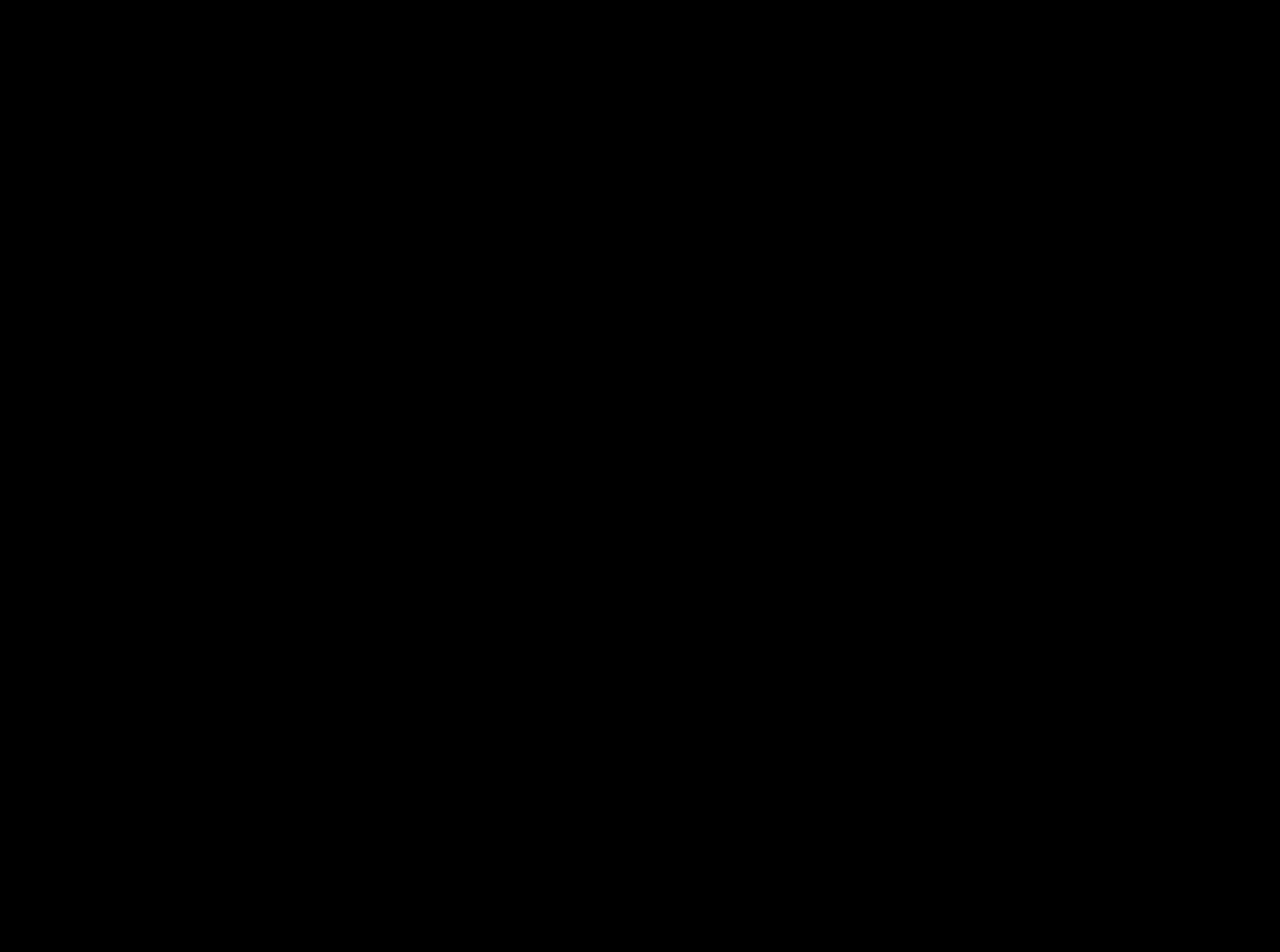
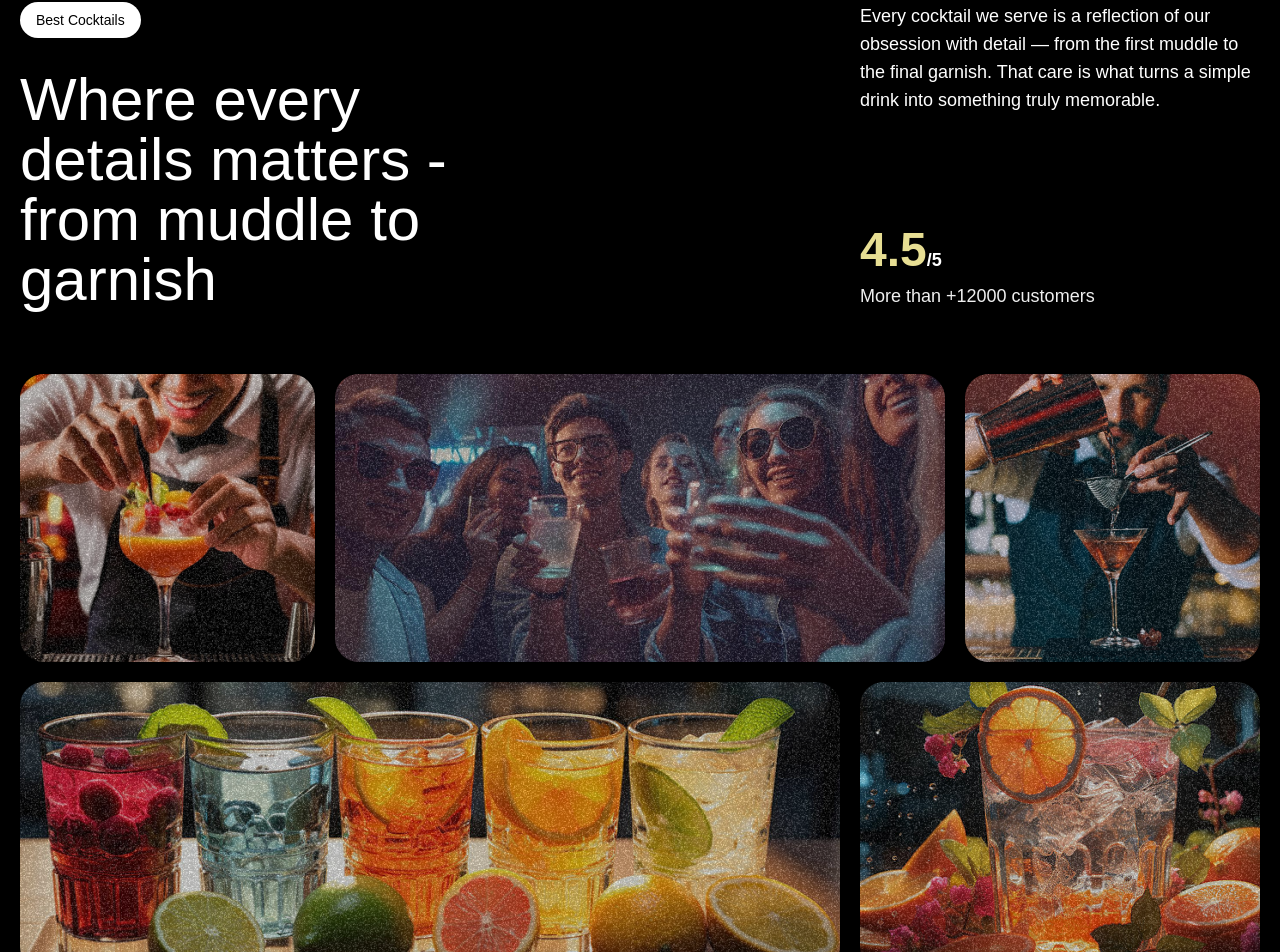
Before and after one commit to KhurramRaja35/Mojito-Cocktails, a React (Vite) app: page / in a window 1280 px wide. Shown: the part 1710-2662 px from the top of the page. Before the commit the page ends 1600 px from the top, so only its background shows below. Built offline with nearby package versions, Linux system fonts and the light colour scheme; a web font is replaced by a local one.

Commit message:
Implemented the About Section

```diff
--- a/src/App.jsx
+++ b/src/App.jsx
@@ -4,6 +4,7 @@
 import Navbar from "./components/Navbar.jsx";
 import Hero from "./components/Hero.jsx";
 import Cocktails from "./components/Cocktails.jsx";
+import About from "./components/About.jsx";
 
 gsap.registerPlugin(ScrollTrigger,SplitText);
 
@@ -13,6 +14,7 @@
      <Navbar />
      <Hero />
      <Cocktails />
+     <About />
      </main>
   );
 };
--- /dev/null
+++ b/src/components/About.jsx
@@ -0,0 +1,100 @@
+import React from 'react';
+import {useGSAP} from "@gsap/react";
+import gsap from "gsap";
+import {SplitText, ScrollTrigger} from "gsap/all";
+
+
+gsap.registerPlugin(ScrollTrigger, SplitText);
+
+const About = () => {
+
+  useGSAP(()=>{
+    const titleSplit = SplitText.create("#about h2",{
+      type:"words",
+    })
+
+    const scrollTimeline = gsap.timeline({
+      scrollTrigger:{
+        trigger:"#about",
+        start:"top center",
+
+      }
+    })
+
+    scrollTimeline
+        .from(titleSplit.words,{
+          opacity:0,
+          duration:1,
+          yPercent:100,
+          stagger:0.02,
+          ease:"expo.out",
+        })
+        .from(".top-grid div, .bottom-grid div",{
+          opacity:0,
+          duration:1,
+          ease:"power1.inOut",
+          stagger:0.04,
+        },"-=0.5") // what will this do it will make the animation start before the previous one end (about 0.5 sec early)
+  })
+
+  return (
+    <div id={"about"}>
+      <div className="mb-16 md:px-0 px-5">
+        <div className="content">
+          <div className="md:col-span-8">
+            <p className={"badge"}>
+              Best Cocktails
+            </p>
+            <h2>
+              Where every details matters <span className={"text-white"}>-</span>
+              from muddle to garnish
+            </h2>
+          </div>
+
+          <div className={"sub-content"}>
+            <p>
+            Every cocktail we serve is a reflection of our obsession with detail — from the first muddle to the final garnish. That care is what turns a simple drink into something truly memorable.
+            </p>
+
+            <div>
+              <p className={"md:text-3xl text-xl font-bold"}>
+                <span>4.5</span>/5
+              </p>
+              <p className={"text-sm text-white-100"}>
+                More than +12000 customers
+              </p>
+            </div>
+          </div>
+        </div>
+      </div>
+
+      <div className="top-grid">
+        <div className="md:col-span-3">
+          <img src={"/images/abt1.png"} alt="grid-img1" />
+          <div className={"noisy"}></div>
+        </div>
+        <div className="md:col-span-6">
+          <img src={"/images/abt2.png"} alt="grid-img2" />
+          <div className={"noisy"}></div>
+        </div>
+        <div className="md:col-span-3">
+          <img src={"/images/abt5.png"} alt="grid-img5" />
+          <div className={"noisy"}></div>
+        </div>
+      </div>
+
+      <div className="bottom-grid">
+        <div className="md:col-span-8">
+            <img src={"/images/abt3.png"} alt="grid-img3" />
+          <div className={"noisy"}></div>
+        </div>
+        <div className="md:col-span-4">
+            <img src={"/images/abt4.png"} alt="grid-img4" />
+          <div className={"noisy"}></div>
+        </div>
+      </div>
+    </div>
+  );
+};
+
+export default About;
--- a/src/index.css
+++ b/src/index.css
@@ -141,11 +141,11 @@
     @apply relative min-h-dvh w-full overflow-hidden;
 
     #c-left-leaf {
-        @apply absolute left-0 md:bottom-0 md:top-auto -top-20 md:w-fit w-1/3;
+        @apply absolute left-0 bottom-0 md:bottom-0 md:top-auto  md:w-fit w-1/3;
     }
 
     #c-right-leaf {
-        @apply absolute right-0 md:bottom-0 md:top-auto -top-20 md:w-fit w-1/3;
+        @apply absolute right-0 bottom-0 md:bottom-0 md:top-auto  md:w-fit w-1/3;
     }
 
     .list {
```
